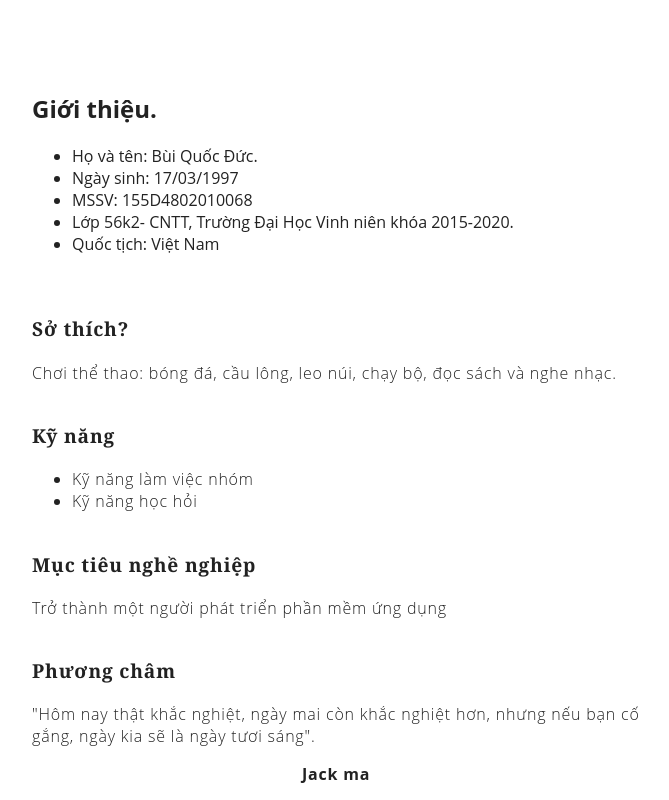
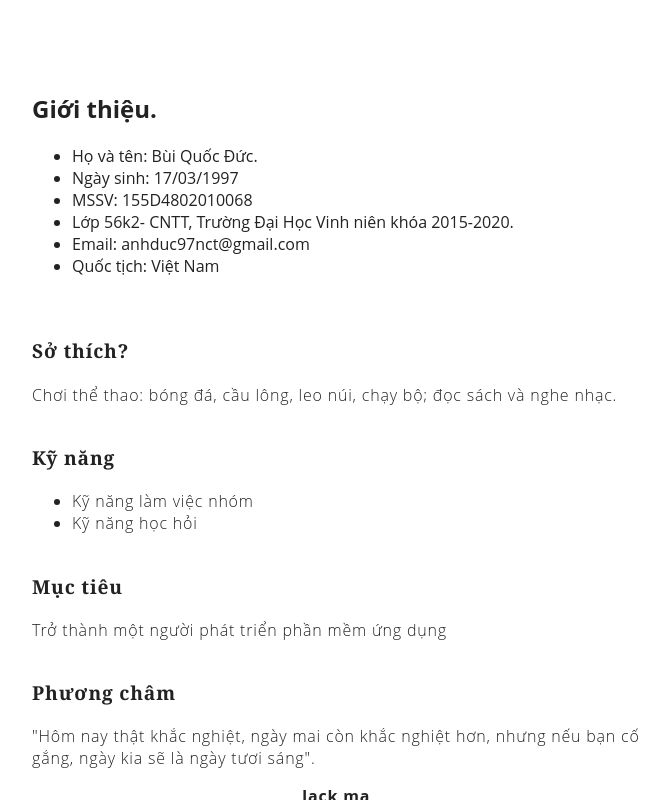
Before and after one commit to QuocDuc97/quocduc97.github.io, a plain HTML site: page index.html in a window 1280 px wide. Shown: the part 607-1407 px from the top of the page, without its empty margins (304-973 px from the left). Drawn offline with Linux system fonts and the light colour scheme.

Commit message:
Update index.html
sửa sửa và sửa

```diff
--- a/index.html
+++ b/index.html
@@ -22,9 +22,10 @@
     	<li>Ngày sinh: 17/03/1997</li>
     	<li>MSSV: 155D4802010068</li>
     	<li>Lớp 56k2- CNTT, Trường Đại Học Vinh niên khóa 2015-2020.</li>
+        <li>Email: anhduc97nct@gmail.com</li>
         <li>Quốc tịch: Việt Nam</li>
     	<br>
-        <!-- Chào các bạn, mình là Bùi Quốc Đức sinh viên lớp 56K2, ngành Công Nghệ Thông Tin, Trường Đại học Vinh niên khóa 2015-2020. -->
+
 
 
 
@@ -33,18 +34,18 @@
 </section>
 <!-- <section class="location-section">
     <h1>Where I'm From</h1>
-    <p>I'm originally from Toronto, Ontario. </p>
+    <p> </p>
 </section> -->
 <section class="questions-section">
     <!-- <h1>Một đôi nét về bản thân</h1> -->
     <h2>Sở thích?</h2>
-    <p> Chơi thể thao: bóng đá, cầu lông, leo núi, chạy bộ, đọc sách và nghe nhạc.</p>
+    <p> Chơi thể thao: bóng đá, cầu lông, leo núi, chạy bộ; đọc sách và nghe nhạc.</p>
     <h2>Kỹ năng</h2>
     <ul>
         <li>Kỹ năng làm việc nhóm</li>
         <li>Kỹ năng học hỏi </li>
     </ul>
-    <h2>Mục tiêu nghề nghiệp</h2>
+    <h2>Mục tiêu </h2>
     <p>Trở thành một người phát triển phần mềm ứng dụng</p>
     <h2>Phương châm </h2>
     <p>"Hôm nay thật khắc nghiệt, ngày mai còn khắc nghiệt hơn, nhưng nếu bạn cố gắng, ngày kia sẽ là ngày tươi sáng".</p>
```
